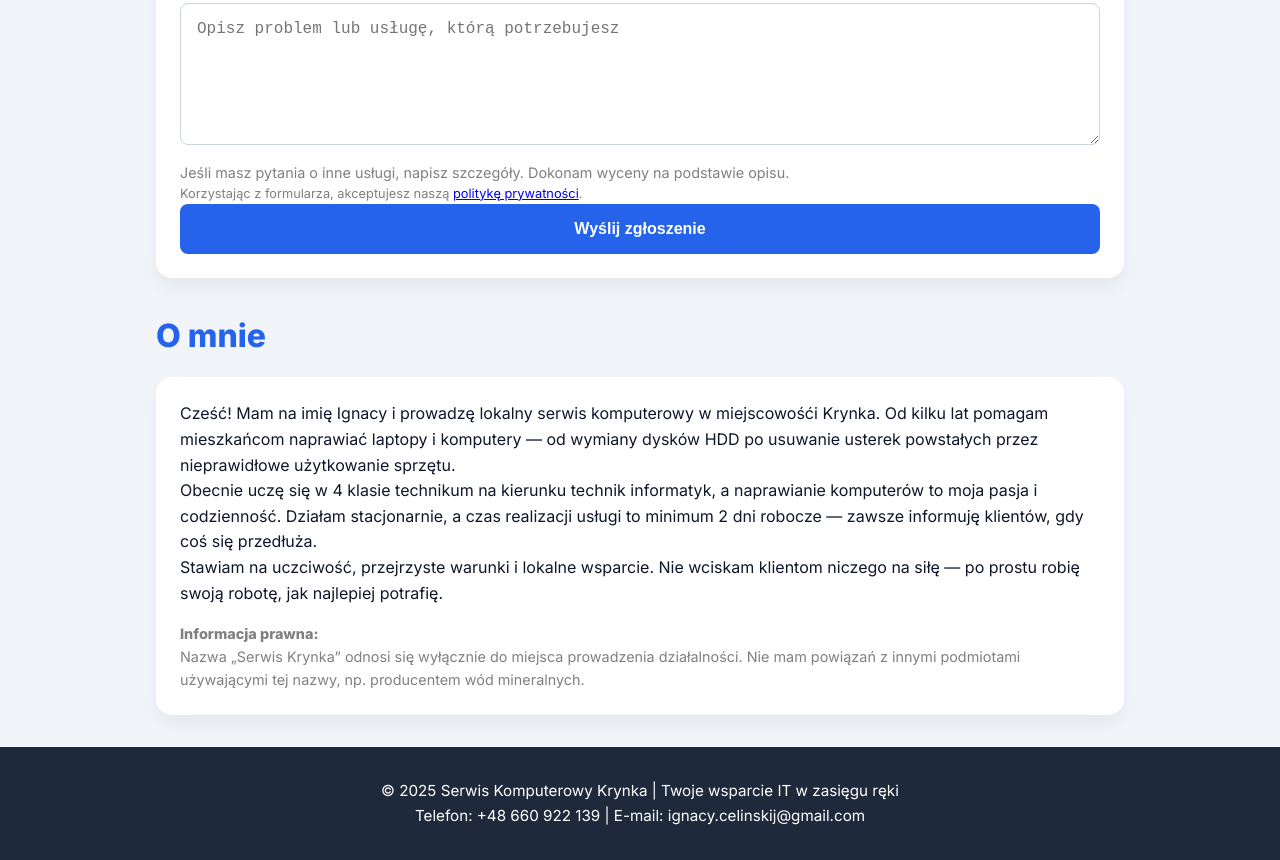
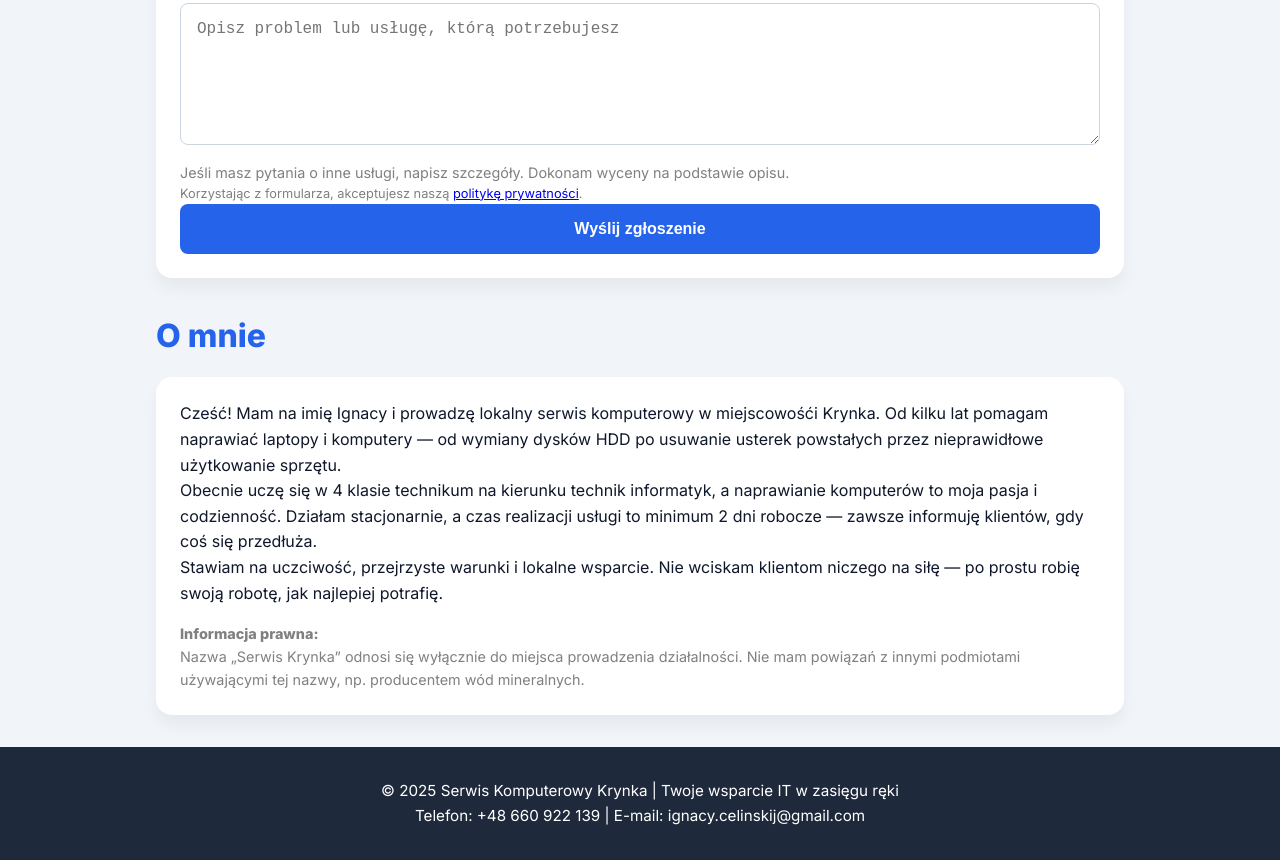
Before and after one commit to Skrzypciuu/serwis-krynka, a plain HTML site: page index.html in a window 1280 px wide. Shown: the part 1402-2262 px from the top of the page. Drawn offline with Linux system fonts and the light colour scheme.

Commit message:
Update index.html

```diff
--- a/index.html
+++ b/index.html
@@ -273,7 +273,7 @@
   <h2>O mnie</h2>
   <div class="card">
     <p>
-      Cześć! Mam na imię Ignacy i prowadzę lokalny serwis komputerowy w miejscowośći Krynka. Od kilku lat pomagam mieszkańcom naprawiać laptopy i komputery — od wymiany dysków HDD po usuwanie usterek powstałych przez nieprawidłowe użytkowanie sprzętu.
+      Cześć! Mam na imię Ignacy i prowadzę lokalny serwis komputerowy w miejscowośći Krynka. Od kilku lat pomagam  naprawiać laptopy i komputery — od wymiany dysków HDD po usuwanie usterek powstałych przez nieprawidłowe użytkowanie sprzętu.
     </p>
     <p>
       Obecnie uczę się w 4 klasie technikum na kierunku technik informatyk, a naprawianie komputerów to moja pasja i codzienność. Działam stacjonarnie, a czas realizacji usługi to minimum 2 dni robocze — zawsze informuję klientów, gdy coś się przedłuża.
```
